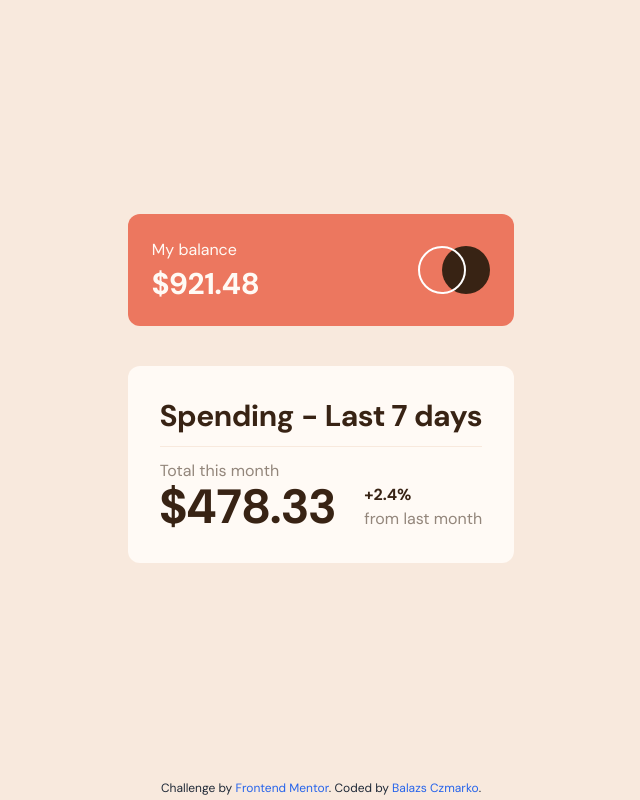
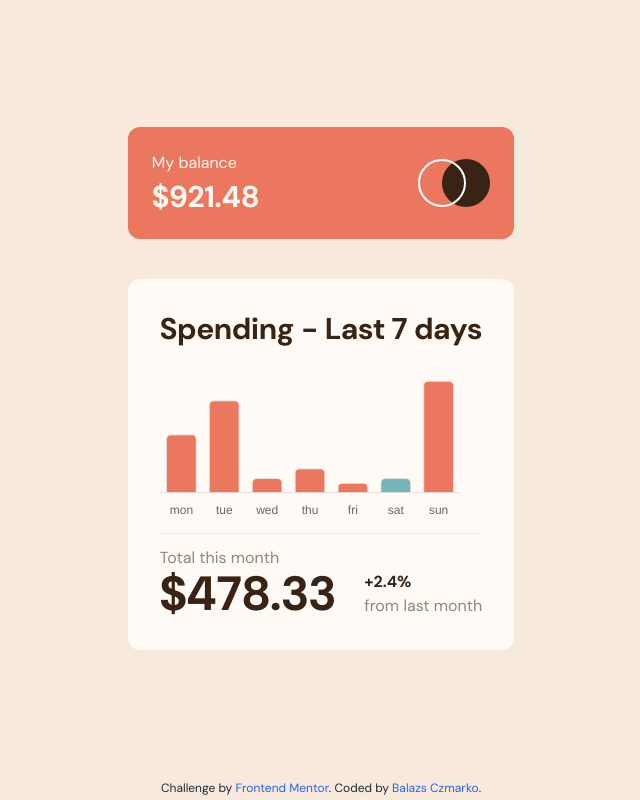
Before and after one commit to czBalazs98/expenses-chart-component-angular, an Angular app: page / in a window 1280 px wide. Shown: the whole page, without its empty margins (319-959 px from the left). Built offline with nearby package versions, Linux system fonts and the light colour scheme.

Commit message:
created expenses bar chart

```diff
--- a/package.json
+++ b/package.json
@@ -18,6 +18,7 @@
     "@angular/platform-browser": "^16.2.0",
     "@angular/platform-browser-dynamic": "^16.2.0",
     "@angular/router": "^16.2.0",
+    "chart.js": "^4.4.0",
     "rxjs": "~7.8.0",
     "tslib": "^2.3.0",
     "zone.js": "~0.13.0"
--- a/src/app/app.module.ts
+++ b/src/app/app.module.ts
@@ -6,6 +6,7 @@ import { FooterComponent } from './common/components/footer/footer.component';
 import { ExpensesChartComponent } from './expenses-chart/components/expenses-chart/expenses-chart.component';
 import { BalanceComponent } from './expenses-chart/components/balance/balance.component';
 import { SpendingsComponent } from './expenses-chart/components/spendings/spendings.component';
+import { ExpensesBarChartComponent } from './expenses-chart/components/expenses-bar-chart/expenses-bar-chart.component';
 
 @NgModule({
   declarations: [
@@ -13,7 +14,8 @@ import { SpendingsComponent } from './expenses-chart/components/spendings/spendi
     FooterComponent,
     ExpensesChartComponent,
     BalanceComponent,
-    SpendingsComponent
+    SpendingsComponent,
+    ExpensesBarChartComponent
   ],
   imports: [
     BrowserModule
--- /dev/null
+++ b/src/app/expenses-chart/components/expenses-bar-chart/expenses-bar-chart.component.html
@@ -0,0 +1,3 @@
+<div>
+    <canvas id="expensesBarChart">{{ chart }}</canvas>
+</div>
--- /dev/null
+++ b/src/app/expenses-chart/components/expenses-bar-chart/expenses-bar-chart.component.ts
@@ -0,0 +1,80 @@
+import { Component } from '@angular/core';
+import {
+  BarController,
+  BarElement,
+  CategoryScale,
+  Chart,
+  LinearScale,
+} from 'chart.js';
+
+@Component({
+  selector: 'app-expenses-bar-chart',
+  templateUrl: './expenses-bar-chart.component.html',
+  styleUrls: ['./expenses-bar-chart.component.scss'],
+})
+export class ExpensesBarChartComponent {
+  chart!: Chart;
+
+  columnColor: string = 'hsl(10, 79%, 65%)';
+  columnHoverColor: string = 'hsl(10, 79%, 75%)';
+  colors: string[] = [];
+
+  todayColor: string = 'hsl(186, 34%, 60%)';
+  todayHoverColor: string = 'hsl(186, 34%, 70%)';
+  hoverColors: string[] = [];
+
+  constructor() {
+    Chart.register(LinearScale, BarController, CategoryScale, BarElement);
+  }
+
+  ngOnInit() {
+    this.getColors();
+    this.chart = new Chart('expensesBarChart', {
+      type: 'bar',
+      data: {
+        labels: ['mon', 'tue', 'wed', 'thu', 'fri', 'sat', 'sun'],
+        datasets: [
+          {
+            label: '# of Votes',
+            data: [12, 19, 3, 5, 2, 3, 23],
+            borderRadius: 5,
+            backgroundColor: this.colors,
+            borderWidth: 1,
+            hoverBackgroundColor: this.hoverColors,
+          },
+        ],
+      },
+      options: {
+        scales: {
+          x: {
+            grid: {
+              display: false,
+            },
+          },
+          y: {
+            grid: {
+              display: false,
+            },
+            display: false,
+          },
+        },
+      },
+    });
+  }
+
+  getColors() {
+    const today = new Date().getDay();
+    for (let i = 0; i < 7; ++i) {
+      this.colors.push(this.columnColor);
+      this.hoverColors.push(this.columnHoverColor);
+    }
+
+    if (today === 0) {
+      this.colors[6] = this.todayColor;
+      this.hoverColors[6] = this.todayHoverColor;
+    } else {
+      this.colors[today - 1] = this.todayColor;
+      this.hoverColors[today - 1] = this.todayHoverColor;
+    }
+  }
+}
--- a/src/app/expenses-chart/components/spendings/spendings.component.html
+++ b/src/app/expenses-chart/components/spendings/spendings.component.html
@@ -1,10 +1,11 @@
-<div class="flex flex-col rounded-xl p-8 bg-very-pale-orange text-medium-brown">
-  <p class="font-bold text-3xl text-dark-brown">Spending - Last 7 days</p>
+<div class="flex flex-col p-8 rounded-xl bg-very-pale-orange text-medium-brown">
+  <p class="mb-6 text-3xl font-bold text-dark-brown">Spending - Last 7 days</p>
+  <app-expenses-bar-chart></app-expenses-bar-chart>
   <hr class="w-full my-3 border-cream" />
   <div>
     <p>Total this month</p>
-    <div class="flex justify-between items-center">
-      <p class="font-bold text-5xl text-dark-brown">$478.33</p>
+    <div class="flex items-center justify-between">
+      <p class="text-5xl font-bold text-dark-brown">$478.33</p>
       <div>
         <p class="font-bold text-dark-brown">+2.4%</p>
         <p>from last month</p>
```
Also changed, not shown: src/app/expenses-chart/components/expenses-bar-chart/expenses-bar-chart.component.scss (added), 2 other files (tests, documents, lock files or other folders).
